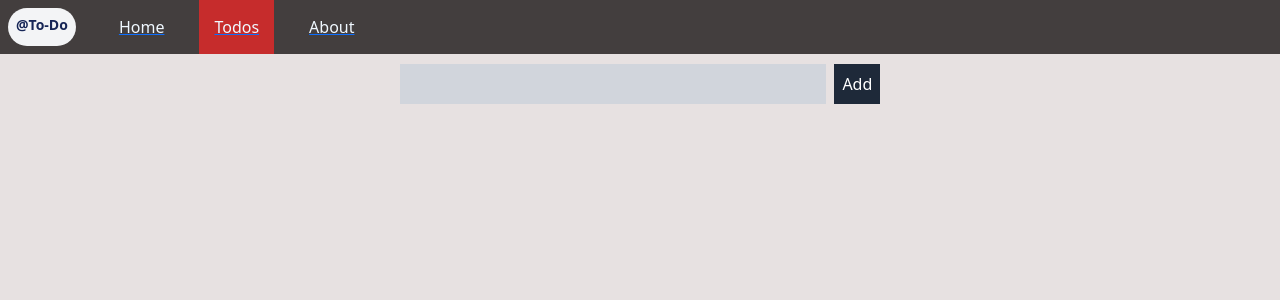
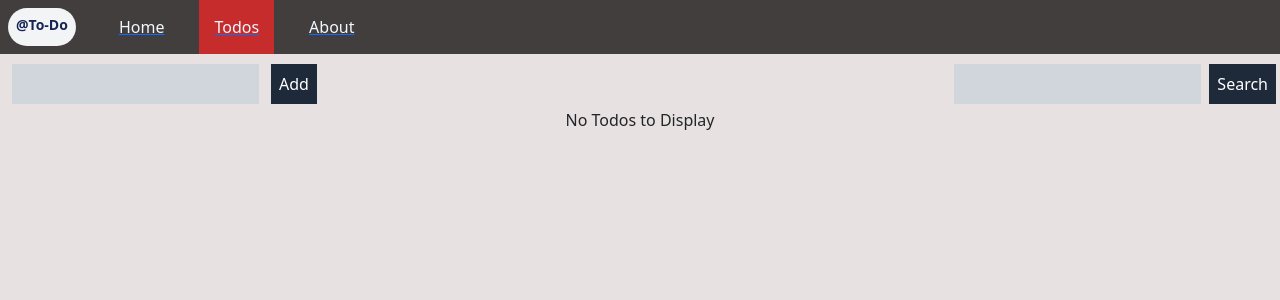
Before and after one commit to naskar-akash/Modified-Todo, a React (Vite) app: page /Todos in a window 1280 px wide. Shown: the top 300 px of the page. Built offline with nearby package versions, Linux system fonts and the light colour scheme.

Commit message:
Updated File

```diff
--- a/src/Components/Todos.jsx
+++ b/src/Components/Todos.jsx
@@ -6,9 +6,11 @@ import { v4 as uuidv4 } from "uuid";
 const Todos = () => {
   const [todo, setTodo] = useState("");
   const [todos, setTodos] = useState([]);
+  const [searchText, setSearchText] = useState("");
+  const [filteredTodos, setFilteredTodos] = useState([]);
 
   const handleAdd = () => {
-    const newTodo = { id: uuidv4(), todo, status:""};
+    const newTodo = { id: uuidv4(), todo, status: "" };
     setTodos([...todos, newTodo]);
     setTodo("");
   };
@@ -20,23 +22,56 @@ const Todos = () => {
     setTodos(newTodos);
   };
 
+  const handleSeach = () => {
+    let newTodos = todos.filter((i) => {
+      return i.todo.toLowerCase().includes(searchText.toLowerCase());
+    });
+    setFilteredTodos(newTodos);
+  };
+
+  const displayTodos = searchText ? filteredTodos : todos;
+
   return (
     <div>
-      <div className="flex justify-center">
+      <div className="flex justify-between">
+        <div className="flex gap-1 mx-2">
           <input
             onChange={(e) => {
               setTodo(e.target.value);
             }}
-          className="bg-gray-300 w-1/3 p-2 m-1 border-none"
+            className="bg-gray-300 w-full p-2 m-1 border-none"
             type="text"
             value={todo}
           />
-        <button onClick={handleAdd} className="bg-gray-800 text-white p-2 m-1">
+          <button
+            onClick={handleAdd}
+            className="bg-gray-800 text-white p-2 m-1"
+          >
             Add
           </button>
         </div>
+        <div className="flex">
+          <input
+            onChange={(e) => {
+              setSearchText(e.target.value);
+            }}
+            className="bg-gray-300 w-full p-2 m-1 border-none"
+            type="text"
+            value={searchText}
+          />
+          <button
+            onClick={handleSeach}
+            className="bg-gray-800 text-white p-2 m-1"
+          >
+            Search
+          </button>
+        </div>
+      </div>
       <div>
-        {todos.map((i) => {
+        {displayTodos.length === 0 ? (
+          <div className="flex justify-center">No Todos to Display</div>
+        ) : (
+          displayTodos.map((i) => {
             return (
               <div
                 key={i.id}
@@ -89,7 +124,8 @@ const Todos = () => {
                 </div>
               </div>
             );
-        })}
+          })
+        )}
       </div>
     </div>
   );
```
Lines whose indentation alone changed are shown as unchanged.
